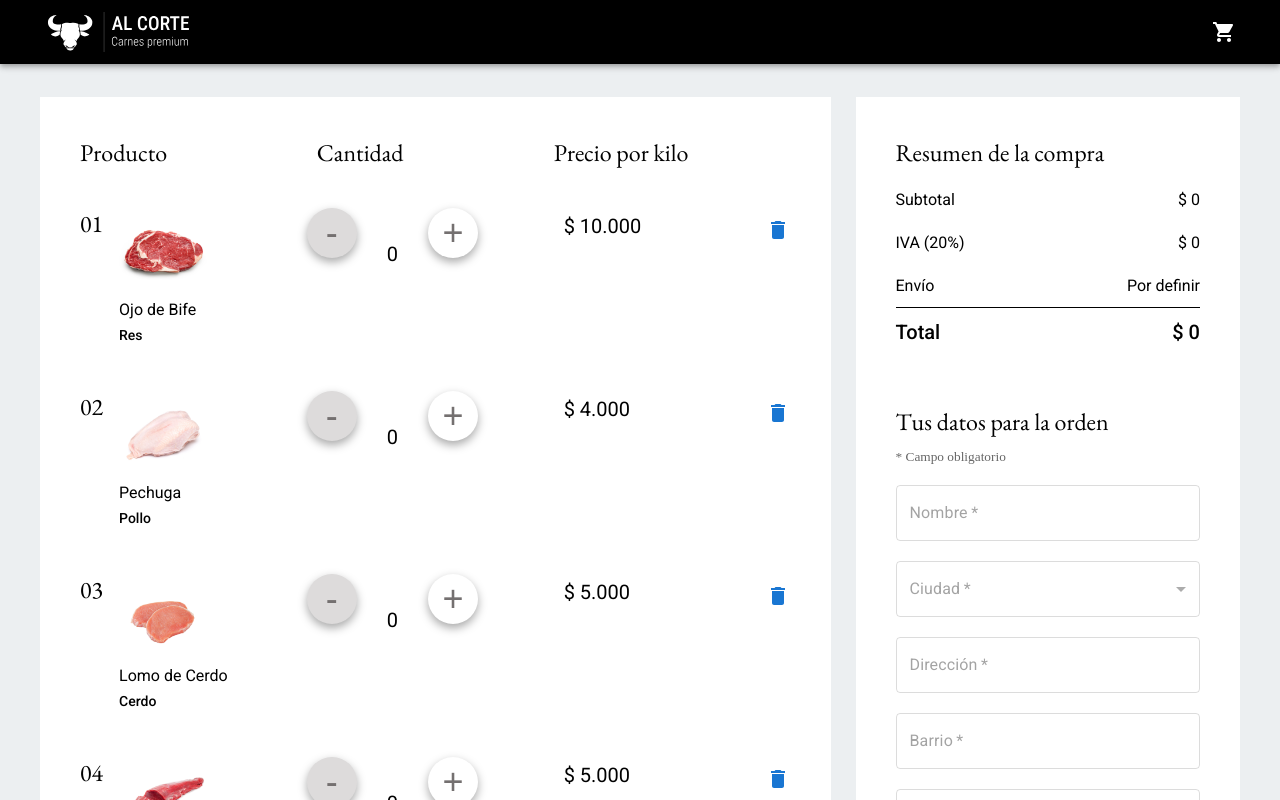
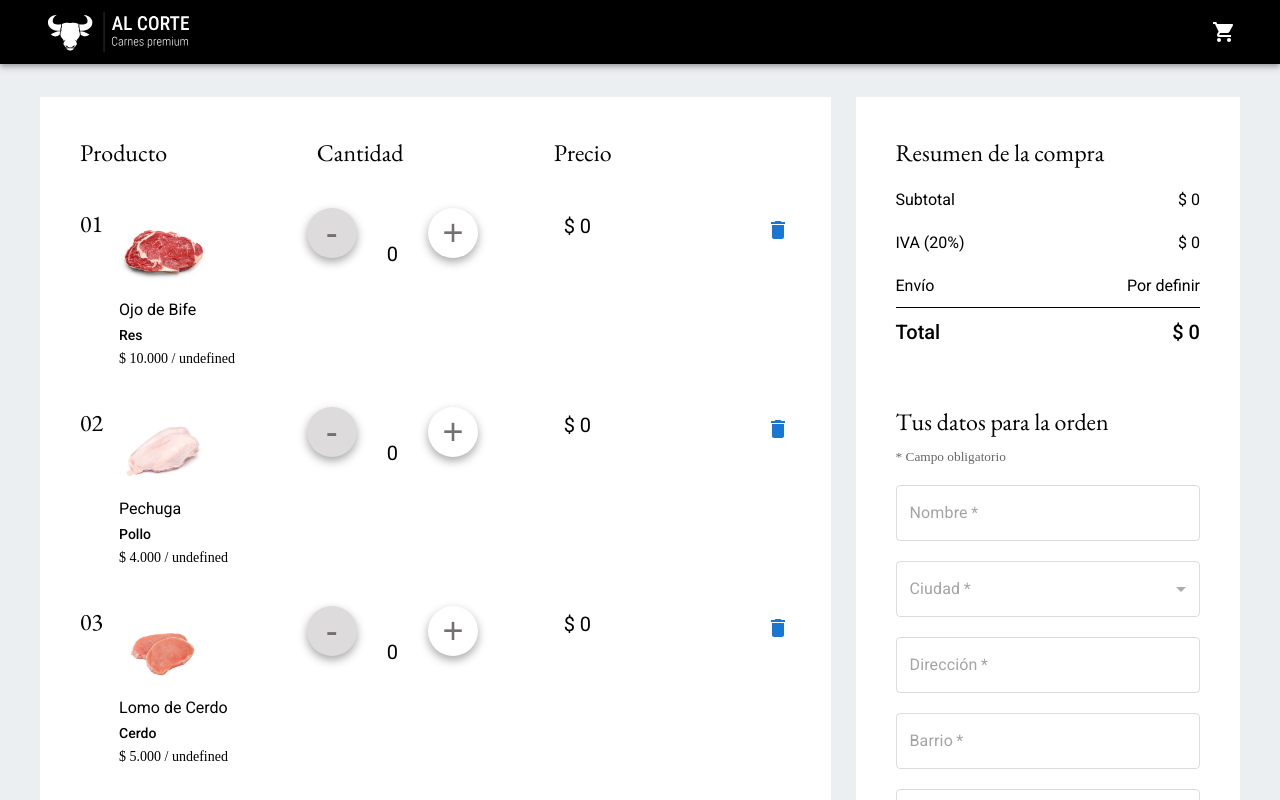
Before and after one commit to MychelGarzon/meatShop, a React (Vite) app: page /cart in a window 1280 px wide. Shown: the top 800 px of the page. Built offline with nearby package versions, Linux system fonts and the light colour scheme.

Commit message:
cart per kilo change

```diff
--- a/src/components/cart/Cart.tsx
+++ b/src/components/cart/Cart.tsx
@@ -25,7 +25,7 @@ const Cart: React.FC = () => {
           <div className={styles.cart}>
             <p>Producto</p>
             <p className={styles.hide}>Cantidad</p>
-            <p className={styles.hide}>Precio por kilo</p>
+            <p className={styles.hide}>Precio</p>
           </div>
           {cartItems.map((item, index) => (
             <CartItem key={item.id} item={item} index={index} cartItems={cartItems} setCartItems={setCartItems} />
--- a/src/components/cartItem/CartItem.module.css
+++ b/src/components/cartItem/CartItem.module.css
@@ -1,6 +1,10 @@
 .cart-item {
   display: flex;
   margin-top: 2.5rem;
+}
+
+.kilo-price {
+  font-size: 14px
 }
 
 .cart-item > * {
--- a/src/components/cartItem/CartItem.tsx
+++ b/src/components/cartItem/CartItem.tsx
@@ -76,6 +76,7 @@ const CartItem: React.FC<Props> = ({ index, item, setCartItems }) => {
             <img src={item.image} alt="product" />
             <p className={styles.name}>{item.name}</p>
             <p className={styles.type}>{item.type}</p>
+            <p className={styles['kilo-price']}>{`${formatPrice(item.price)} / ${item.unit}`}</p>
           </div>
         </div>
         <div className={styles.flex3}>
@@ -88,7 +89,7 @@ const CartItem: React.FC<Props> = ({ index, item, setCartItems }) => {
           </div>
         </div>
         <div className={styles.flex2}>
-          <p className={styles.price}>{formatPrice(item.price)}</p>
+          <p className={styles.price}>{formatPrice(item.subtotal || 0)}</p>
           <p className={styles.delete}>
             <DeleteIcon color="primary" onClick={openModal} />
           </p>
@@ -104,7 +105,8 @@ const CartItem: React.FC<Props> = ({ index, item, setCartItems }) => {
           <div>
             <p className={styles.type}>{item.type}</p>
             <p className={styles.name}>{item.name}</p>
-            <p className={styles.price}>{formatPrice(item.price)}</p>
+            <p className={styles['kilo-price']}>{`${formatPrice(item.price)} / ${item.unit}`}</p>
+            <p className={styles.price}>{formatPrice(item.subtotal || 0)}</p>
             <div className={styles.flex2}>
               <div className={styles.flex3}>
                 <div className={styles['button-size']} onClick={handleQuantity('', item.id)}>
```
